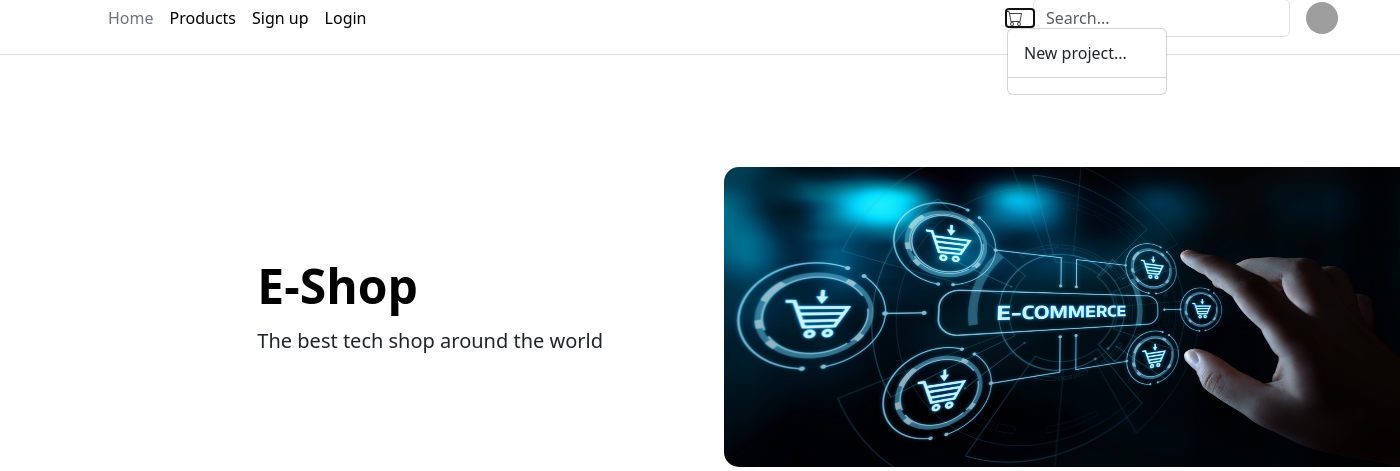
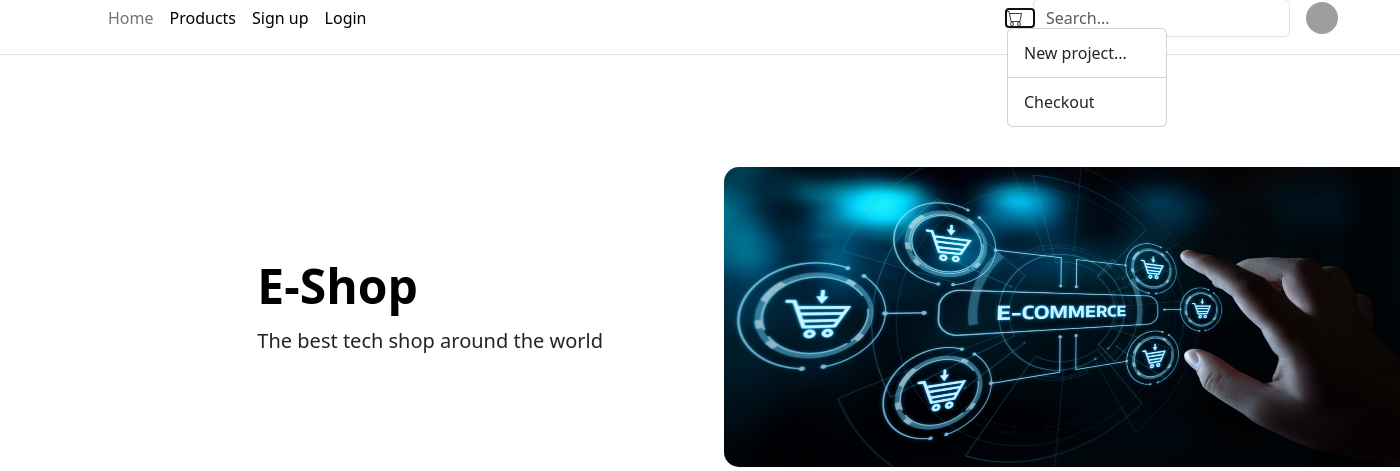
Before and after one commit to implaymo/16--Ecommerce, a Django app: page / in a window 1400 px wide, after a click that opens the changed part; the page is wider, and only the part inside the window is pictured. Shown: the part 18-489 px from the top of that part. Run offline with Django 5.2, Linux system fonts and the light colour scheme; data comes from the database, SQL or seed files in the repository; both versions use the stored data as it was after the commit; data that the repository does not hold is empty; grey boxes are pictures that could not be loaded.

Commit message:
Manage to show checkout button and redirect to checkout.html.

```diff
--- a/polls/templates/index.html
+++ b/polls/templates/index.html
@@ -26,12 +26,10 @@
                 </svg>
             </a>
             <ul class="dropdown-menu text-small" style="position: absolute; inset: 0px auto auto 0px; margin: 0px; transform: translate(0px, 34px);" data-popper-placement="bottom-start">
-                <!-- NEED TO ADD A WAY OF SHOWING THE ITEMS ADDED TO THE SHOPPING CART. PROBABLY A LOOP-->
+                <!-- SHOPPING CART: NEED TO ADD A WAY OF SHOWING THE ITEMS ADDED TO THE SHOPPING CART. PROBABLY A LOOP-->
                 <li><a class="dropdown-item" href="#">New project...</a></li>
                 <li><hr class="dropdown-divider"></li>
-                {% if request.user.is_authenticated %}
-                <li><a class="dropdown-item" href="{% url 'account_logout' %}">Logout</a></li>
-                {% endif %}
+                <li><a class="dropdown-item" href="{% url 'checkout' %}">Checkout</a></li>
             </ul>
         </div>
 
--- a/polls/urls.py
+++ b/polls/urls.py
@@ -8,5 +8,6 @@ urlpatterns = [
     path("accounts/signup/", SignupView.as_view(),  name="account_signup"),
     path('accounts/login/', LoginView.as_view(), name='account_login'),
     path("accounts/logout/", LogoutView.as_view(), name="account_logout"),
-    path('search', views.search, name="search")
+    path('search', views.search, name="search"),
+    path('checout', views.checkout, name="checkout")
 ]
--- a/polls/views.py
+++ b/polls/views.py
@@ -16,6 +16,9 @@ def compare_api_db_data():
             continue
         else:
             db.update(name=dictionary["name"], price=dictionary["price"], description=dictionary["description"], image=dictionary["image"], class_=Product)
+
+
+
 
 def index(request):
     try:
@@ -41,3 +44,7 @@ def search(request):
     else:
         messages.info(request, "Item doensn't exist")
         return redirect('index')
+
+
+def checkout(request):
+    return render(request, "checkout.html")
```
Also changed, not shown: db.sqlite3.
